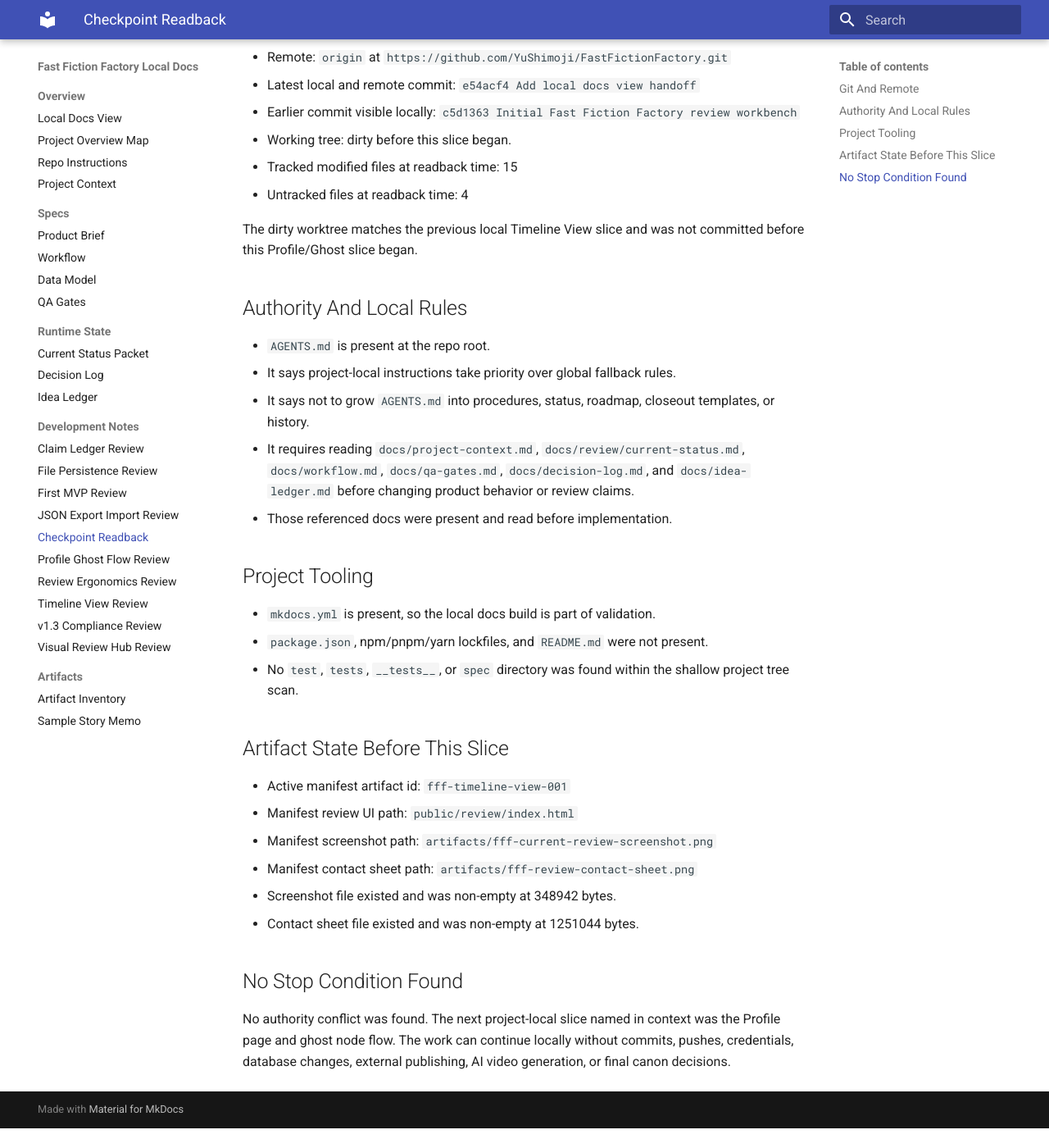
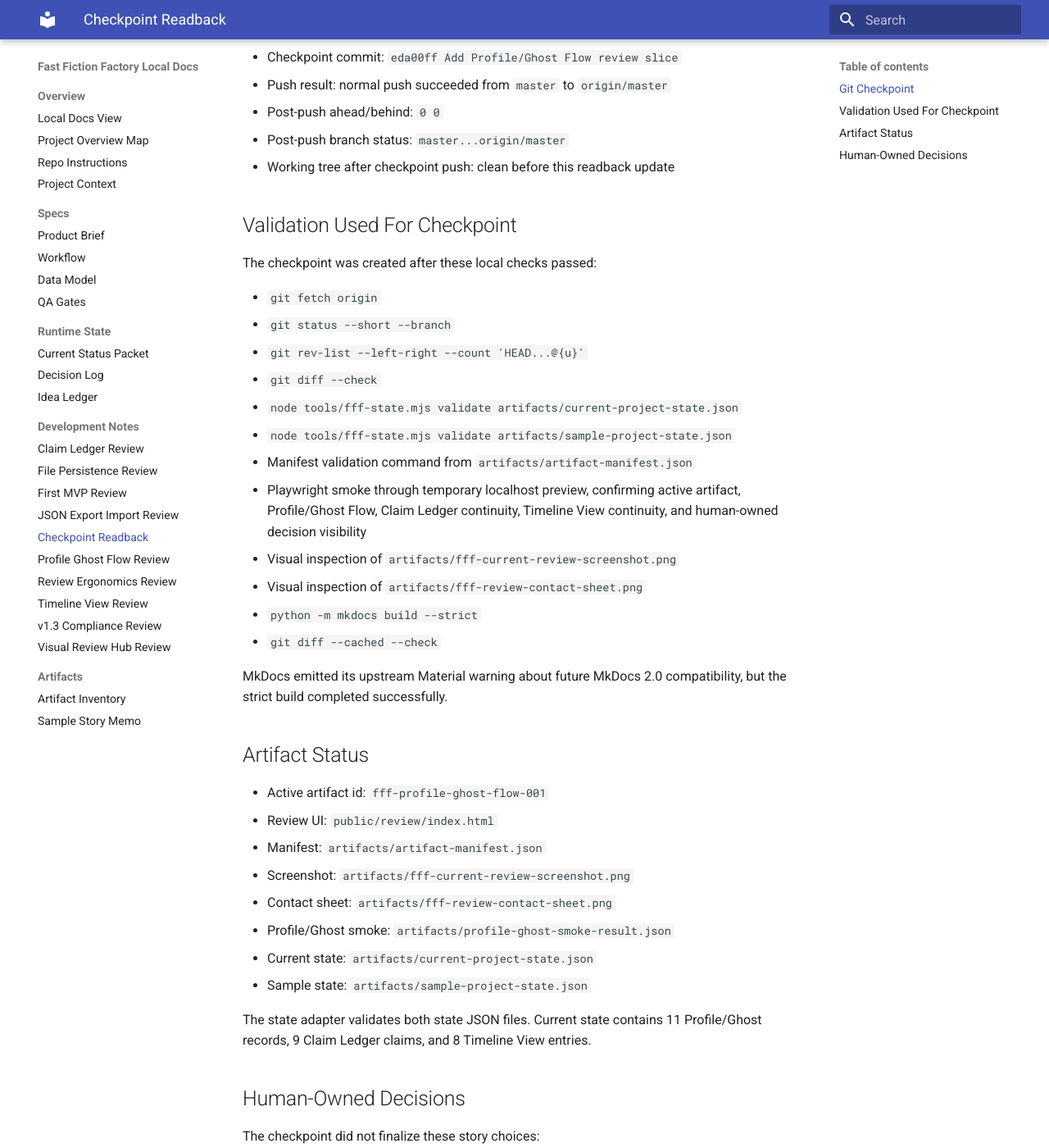
Before and after one commit to YuShimoji/FastFictionFactory, an MkDocs documentation site: the page built from docs/review/checkpoint-readback.md, in a window 1280 px wide and 1400 px high, scrolled down 332 px. Shown: the whole window at 82% size. Built offline with MkDocs 1.6.1 and Material for MkDocs 9.7.7, drawn with Linux system fonts in a browser that asks for light colours; before the commit the page ends 1708 px from its top, so only the background shows below that; some of the changed text lies outside the part shown.

Commit message:
Record Profile/Ghost checkpoint push readback
Update checkpoint readback docs and JSON with the validated Profile/Ghost checkpoint commit, normal push result, post-push ahead/behind status, artifact status, and validation summary.

```diff
--- a/docs/review/checkpoint-readback.md
+++ b/docs/review/checkpoint-readback.md
@@ -1,43 +1,55 @@
 # Checkpoint Readback
 
-This readback was created before the Profile Page and Ghost Node Flow implementation started.
+This readback records the validated local checkpoint and normal upstream push for the completed Profile/Ghost Flow work. It does not start the Extraction Contract slice.
 
-## Git And Remote
+## Git Checkpoint
 
 - Branch: `master`
-- Tracking state: `master...origin/master`
-- Remote: `origin` at `https://github.com/YuShimoji/FastFictionFactory.git`
-- Latest local and remote commit: `e54acf4 Add local docs view handoff`
-- Earlier commit visible locally: `c5d1363 Initial Fast Fiction Factory review workbench`
-- Working tree: dirty before this slice began.
-- Tracked modified files at readback time: 15
-- Untracked files at readback time: 4
+- Upstream: `origin/master`
+- Checkpoint commit: `eda00ff Add Profile/Ghost Flow review slice`
+- Push result: normal push succeeded from `master` to `origin/master`
+- Post-push ahead/behind: `0 0`
+- Post-push branch status: `master...origin/master`
+- Working tree after checkpoint push: clean before this readback update
 
-The dirty worktree matches the previous local Timeline View slice and was not committed before this Profile/Ghost slice began.
+## Validation Used For Checkpoint
 
-## Authority And Local Rules
+The checkpoint was created after these local checks passed:
 
-- `AGENTS.md` is present at the repo root.
-- It says project-local instructions take priority over global fallback rules.
-- It says not to grow `AGENTS.md` into procedures, status, roadmap, closeout templates, or history.
-- It requires reading `docs/project-context.md`, `docs/review/current-status.md`, `docs/workflow.md`, `docs/qa-gates.md`, `docs/decision-log.md`, and `docs/idea-ledger.md` before changing product behavior or review claims.
-- Those referenced docs were present and read before implementation.
+- `git fetch origin`
+- `git status --short --branch`
+- `git rev-list --left-right --count 'HEAD...@{u}'`
+- `git diff --check`
+- `node tools/fff-state.mjs validate artifacts/current-project-state.json`
+- `node tools/fff-state.mjs validate artifacts/sample-project-state.json`
+- Manifest validation command from `artifacts/artifact-manifest.json`
+- Playwright smoke through temporary localhost preview, confirming active artifact, Profile/Ghost Flow, Claim Ledger continuity, Timeline View continuity, and human-owned decision visibility
+- Visual inspection of `artifacts/fff-current-review-screenshot.png`
+- Visual inspection of `artifacts/fff-review-contact-sheet.png`
+- `python -m mkdocs build --strict`
+- `git diff --cached --check`
 
-## Project Tooling
+MkDocs emitted its upstream Material warning about future MkDocs 2.0 compatibility, but the strict build completed successfully.
 
-- `mkdocs.yml` is present, so the local docs build is part of validation.
-- `package.json`, npm/pnpm/yarn lockfiles, and `README.md` were not present.
-- No `test`, `tests`, `__tests__`, or `spec` directory was found within the shallow project tree scan.
+## Artifact Status
 
-## Artifact State Before This Slice
+- Active artifact id: `fff-profile-ghost-flow-001`
+- Review UI: `public/review/index.html`
+- Manifest: `artifacts/artifact-manifest.json`
+- Screenshot: `artifacts/fff-current-review-screenshot.png`
+- Contact sheet: `artifacts/fff-review-contact-sheet.png`
+- Profile/Ghost smoke: `artifacts/profile-ghost-smoke-result.json`
+- Current state: `artifacts/current-project-state.json`
+- Sample state: `artifacts/sample-project-state.json`
 
-- Active manifest artifact id: `fff-timeline-view-001`
-- Manifest review UI path: `public/review/index.html`
-- Manifest screenshot path: `artifacts/fff-current-review-screenshot.png`
-- Manifest contact sheet path: `artifacts/fff-review-contact-sheet.png`
-- Screenshot file existed and was non-empty at 348942 bytes.
-- Contact sheet file existed and was non-empty at 1251044 bytes.
+The state adapter validates both state JSON files. Current state contains 11 Profile/Ghost records, 9 Claim Ledger claims, and 8 Timeline View entries.
 
-## No Stop Condition Found
+## Human-Owned Decisions
 
-No authority conflict was found. The next project-local slice named in context was the Profile page and ghost node flow. The work can continue locally without commits, pushes, credentials, database changes, external publishing, AI video generation, or final canon decisions.
+The checkpoint did not finalize these story choices:
+
+- Toma fate
+- brass moth truth
+- Council motive
+
+No publishing adapter, AI video generation, database persistence, credentials, production sync, force push, rebase, reset, stash, or final canon decision was added.
```
Also changed, not shown: 1 other file.
